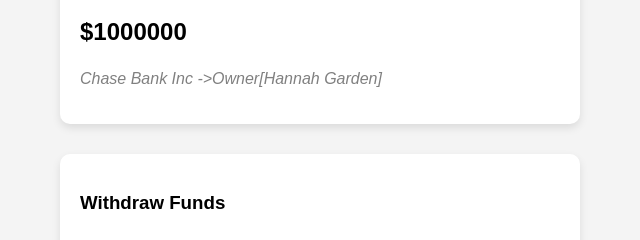
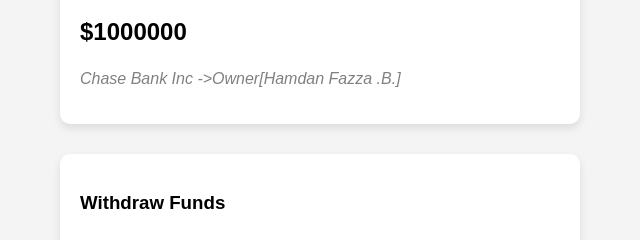
Before and after one commit to chasebank01/CHASEBANK-WALLET, a plain HTML site: page index.html in a window 1280 px wide. Shown: the part 162-402 px from the top of the page, 320-960 px from the left. Drawn offline with Linux system fonts and the light colour scheme.

Commit message:
Update index.html

```diff
--- a/index.html
+++ b/index.html
@@ -424,7 +424,7 @@
         <div class="wallet">
             <h3>Chase Bank Wallet</h3>
             <p class="balance">$<span id="balance">1000000</span></p>
-            <p class="owner" id="owner">Chase Bank Inc ->Owner[Hannah Garden]</p>
+            <p class="owner" id="owner">Chase Bank Inc ->Owner[Hamdan Fazza .B.]</p>
         </div>
 
         <div class="withdrawal">
```
